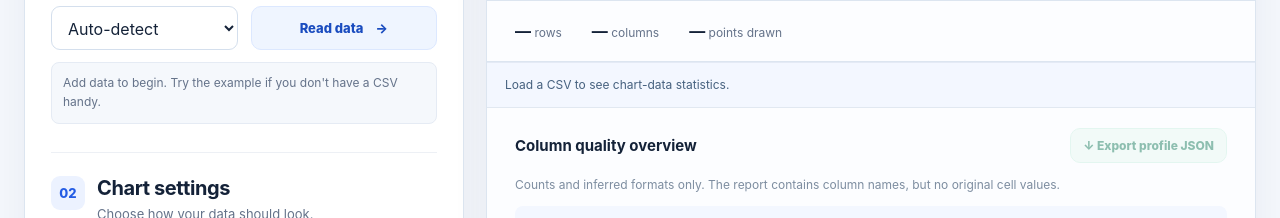
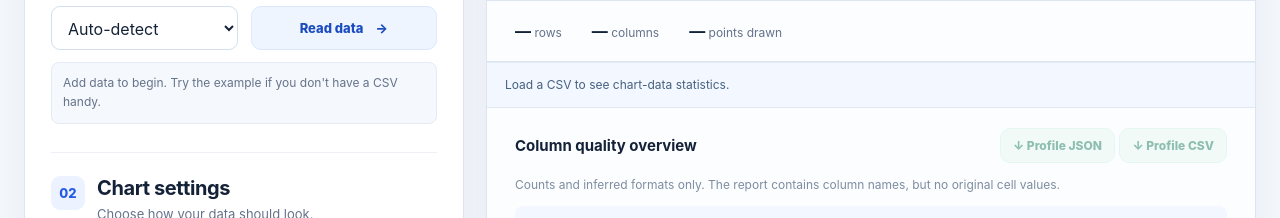
Before and after one commit to MeiRR17/csv-chart, a plain HTML site: page index.html in a window 1280 px wide. Shown: the part 920-1138 px from the top of the page. Drawn offline with Linux system fonts and the light colour scheme.

Commit message:
feat(csv-chart): provide separate JSON/CSV data-quality profile exports

```diff
--- a/index.html
+++ b/index.html
@@ -88,7 +88,10 @@
         <div class="prepared-summary" id="chart-statistics" role="status" aria-live="polite">Load a CSV to see chart-data statistics.</div>
         <section class="column-profile" aria-labelledby="profile-heading">
           <div class="table-head"><h3 id="profile-heading">Column quality overview</h3>
-            <button id="export-profile" type="button" class="button export" disabled>↓ Export profile JSON</button>
+            <div class="profile-actions">
+              <button id="export-profile" type="button" class="button export" disabled>↓ Profile JSON</button>
+              <button id="export-profile-csv" type="button" class="button export" disabled>↓ Profile CSV</button>
+            </div>
           </div>
           <p class="profile-caption">Counts and inferred formats only. The report contains column names, but no original cell values.</p>
           <p id="profile-summary" class="prepared-summary" role="status">Read a CSV to inspect column completeness and numeric consistency.</p>
```
